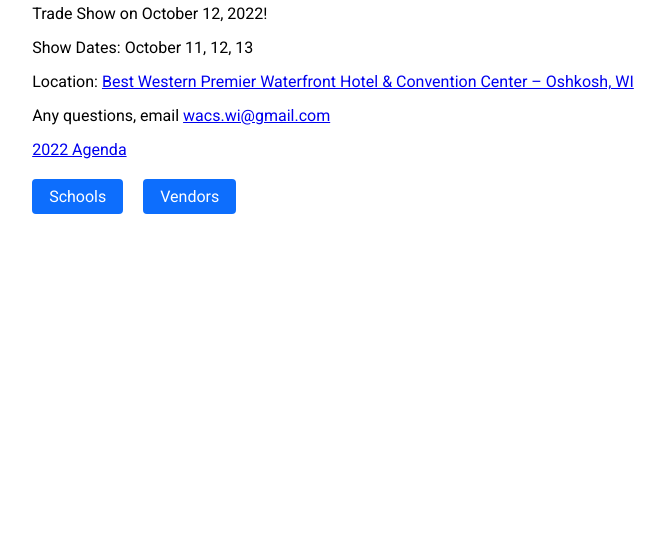
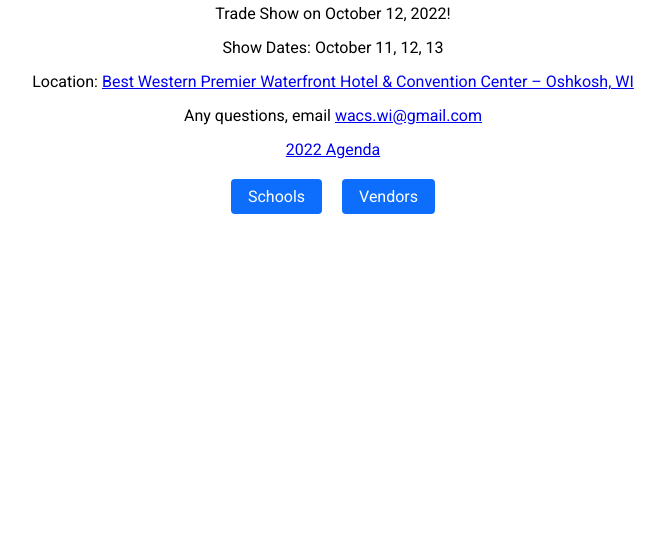
Before and after one commit to ClaytonDewey/WACS, a website: page index.html in a window 1280 px wide. Shown: the part 254-800 px from the top of the page, without its empty margins (307-972 px from the left). Drawn offline with Linux system fonts and the light colour scheme.

Commit message:
Add text centering utility class

```diff
--- a/style.css
+++ b/style.css
@@ -45,6 +45,10 @@
 
 .my-2 {
   margin-block: 2rem;
+}
+
+.center-text {
+  text-align: center;
 }
 
 .flex {
@@ -97,5 +101,6 @@
   .flex {
     flex-flow: row nowrap;
     width: auto;
+    justify-content: center;
   }
 }
```
